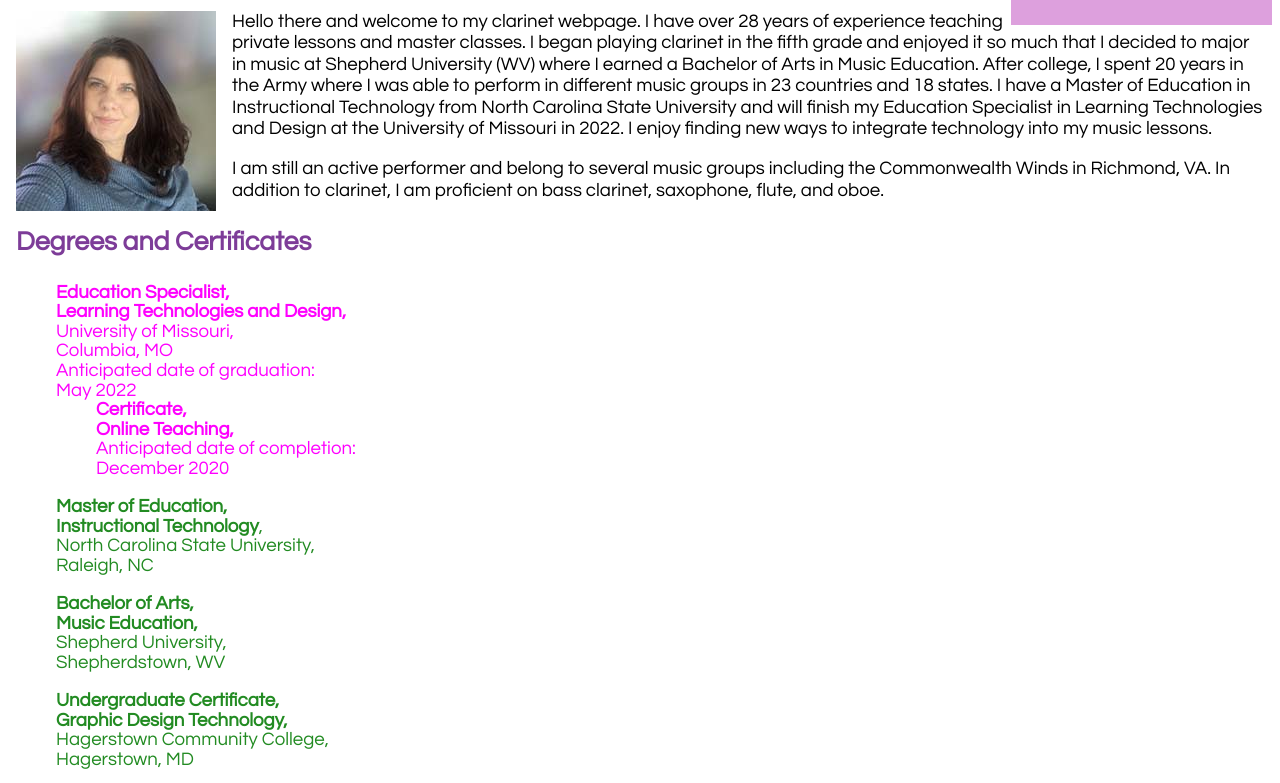
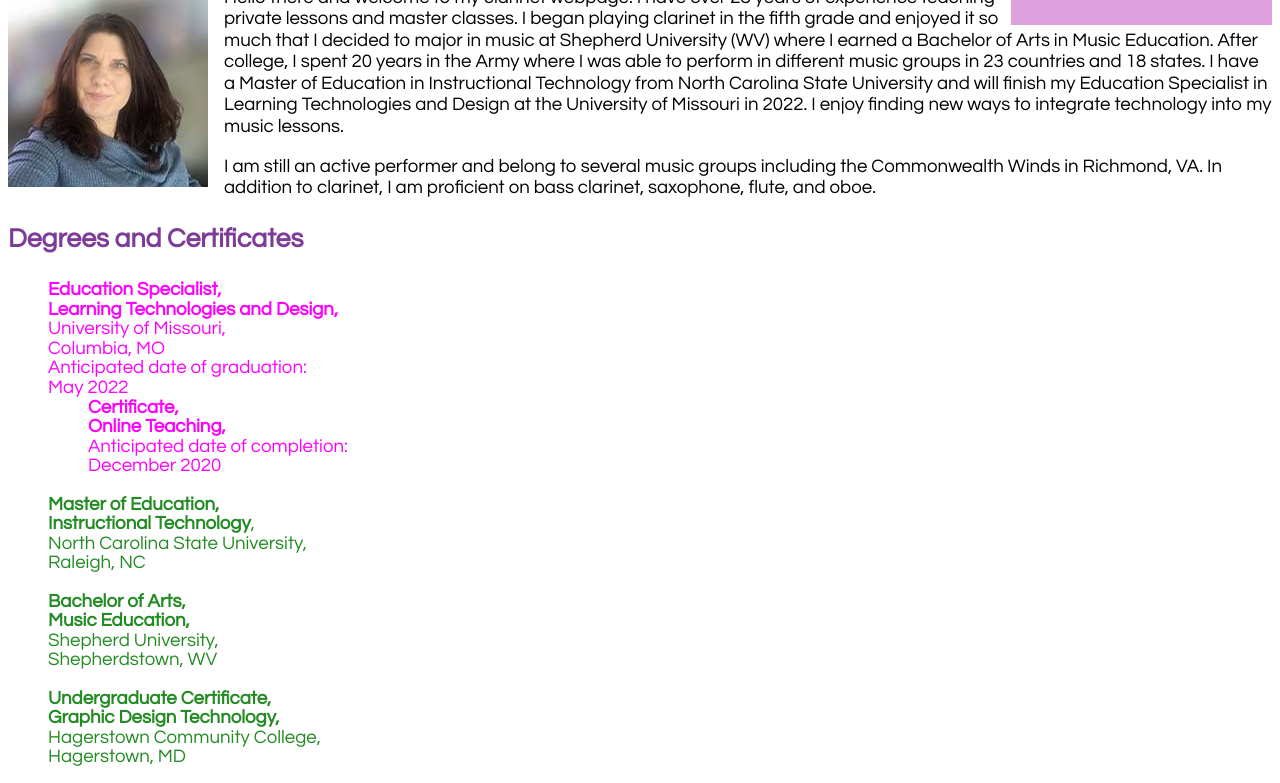
Before and after one commit to Karen02J/Karen02J.github.io, a plain HTML site: page islt_7310/index.html in a window 1280 px wide. Shown: the part 311-1094 px from the top of the page. Drawn offline with Linux system fonts and the light colour scheme.

Commit message:
Add files via upload

```diff
--- a/islt_7310/style.css
+++ b/islt_7310/style.css
@@ -58,6 +58,3 @@ blockquote { font-family: "Century Gothic", helvetica, sans-serif;
         line-height: 105%; }
 #education li{list-style-type: none;
 margin-bottom: 1em; }
-
-/*Main Styles*/
-main { padding: .5em; }
```
